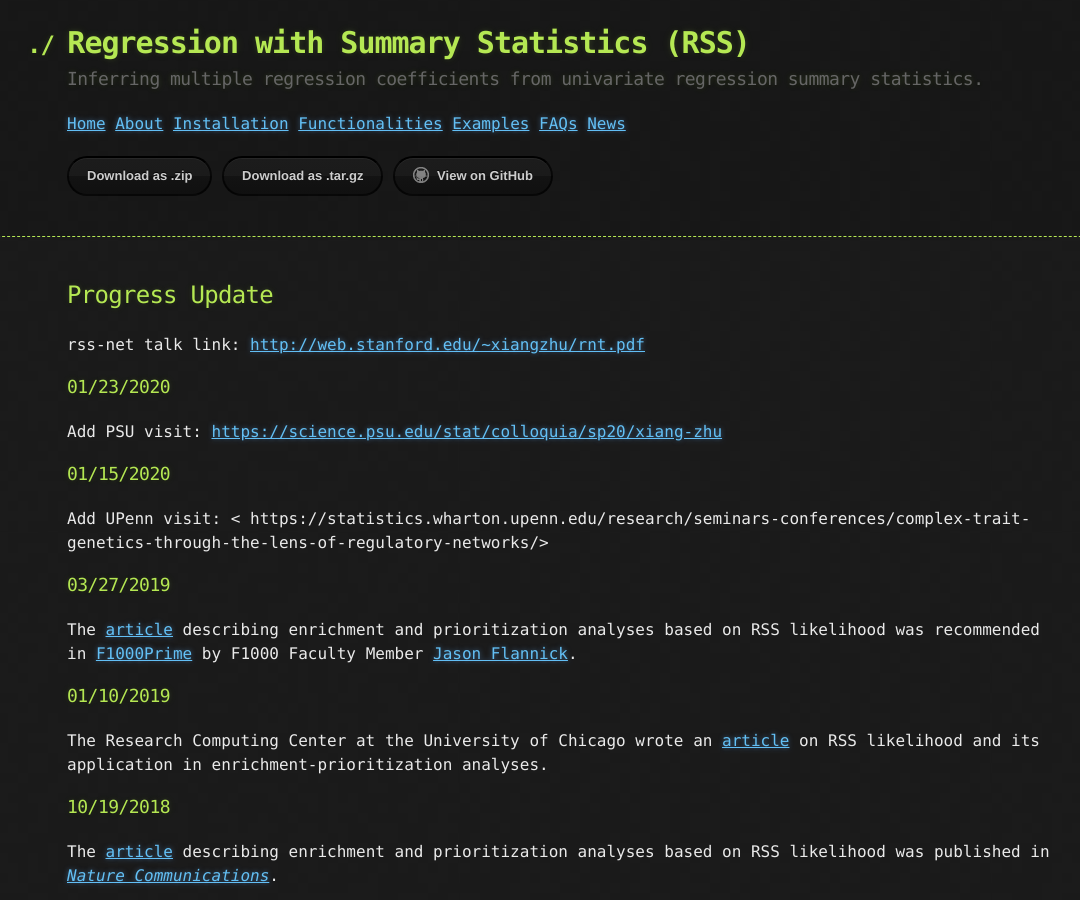
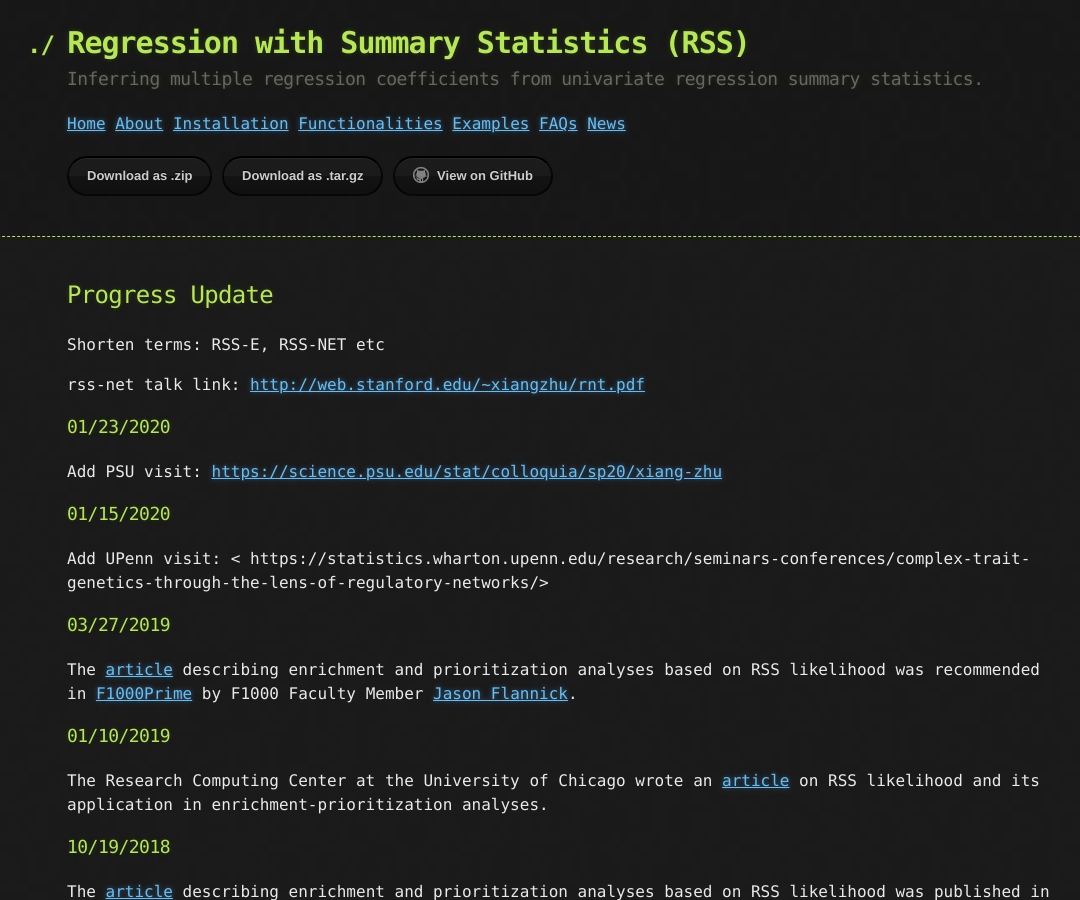
Before and after one commit to stephenslab/rss, a Jekyll site: the page built from docs/News.md, in a window 1280 px wide and 900 px high. Shown: the whole window, without its empty margins (73-1153 px from the left). Built offline with Jekyll 4.4.1, drawn with Linux system fonts in a browser that asks for light colours; our own code applies the rules of GitHub Pages for plain Markdown files.

Commit message:
update progress update

```diff
--- a/docs/News.md
+++ b/docs/News.md
@@ -1,4 +1,6 @@
 ## Progress Update
+
+Shorten terms: RSS-E, RSS-NET etc
 
 rss-net talk link: <http://web.stanford.edu/~xiangzhu/rnt.pdf>
 
```
